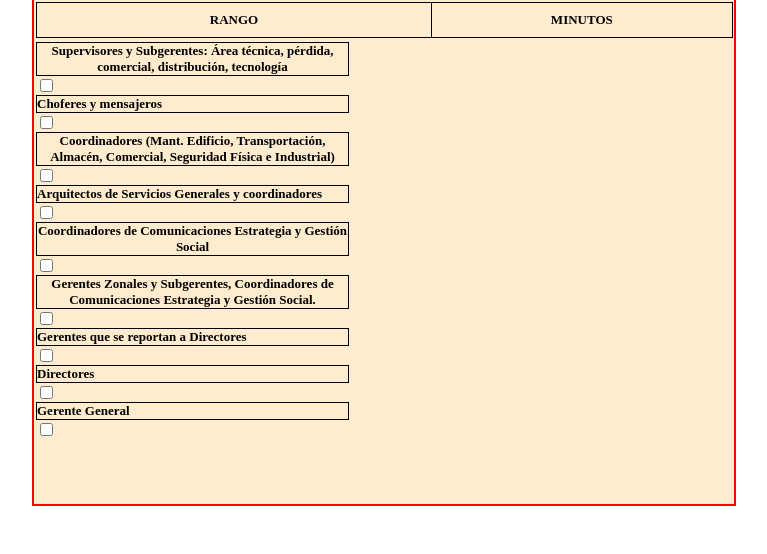
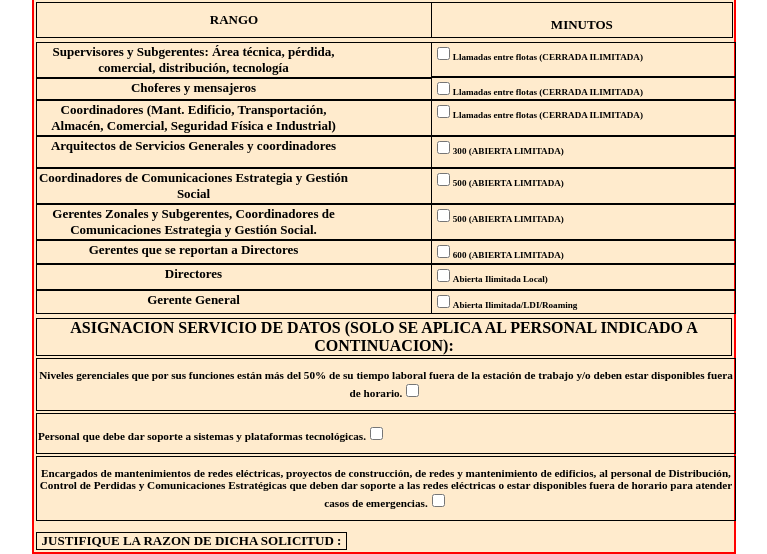
Before and after one commit to Joselitossss/Form-Descargos-HTML, a PHP site: page /Descargo.html in a window 1280 px wide. Shown: the part 456-1010 px from the top of the page, without its empty margins (256-1023 px from the left). Before the commit the page ends 962 px from the top, so only its background shows below. Run offline with PHP 8.4, Linux system fonts and the light colour scheme; lists and menus that the app fills with data are empty.

Commit message:
Add new Information

```diff
--- a/Formularios/Descargo.html
+++ b/Formularios/Descargo.html
@@ -171,51 +171,57 @@
   </tr>
 
   <table>
-    <tr>
 
         <th class="TB-lbl-R" colspan="2">
            Supervisores y Subgerentes: Área técnica, pérdida, comercial, distribución, tecnología
-           <td class="TB-chk-R"><input type="checkbox" name="lpt"></td>
        </th>
 
-       <th class="TB-lbl-R" colspan="2">
+    <!-- *********** -->
+
+       <th class="TB-lbl-R" colspan="2" style="padding-bottom: 3.2px;">
         Choferes y mensajeros
-            <td class="TB-chk-R"><input type="checkbox" name="lpt"></td>
      </th>
+
+     <!-- *********** -->
 
      <th class="TB-lbl-R" colspan="2">
         Coordinadores (Mant. Edificio, Transportación, Almacén, Comercial, Seguridad Física e Industrial)
-            <td class="TB-chk-R"><input type="checkbox" name="lpt"></td>
     </th>
 
-    <th class="TB-lbl-R" colspan="2">
+    <!-- *********** -->
+
+    <th class="TB-lbl-R" colspan="2" style="padding-bottom: 13px;">
         Arquitectos de Servicios Generales y coordinadores
-            <td class="TB-chk-R"><input type="checkbox" name="lpt"></td>
     </th>
+
+    <!-- *********** -->
 
     <th class="TB-lbl-R" colspan="2">
         Coordinadores de Comunicaciones Estrategia y Gestión Social
-            <td class="TB-chk-R"><input type="checkbox" name="lpt"></td>
     </th>
+
+<!-- *********** -->
 
     <th class="TB-lbl-R" colspan="2">
         Gerentes Zonales y Subgerentes, Coordinadores de Comunicaciones Estrategia y Gestión Social.
-            <td class="TB-chk-R"><input type="checkbox" name="lpt"></td>
+
     </th>
 
-    <th class="TB-lbl-R" colspan="2">
+<!-- *********** -->
+
+    <th class="TB-lbl-R" colspan="2" style="padding-bottom: 5px;">
         Gerentes que se reportan a Directores
-            <td class="TB-chk-R"><input type="checkbox" name="lpt"></td>
+
     </th>
 
-    <th class="TB-lbl-R" colspan="2">
+
+    <th class="TB-lbl-R" colspan="2" style="padding-bottom: 7px;">
         Directores
-            <td class="TB-chk-R"><input type="checkbox" name="lpt"></td>
+           <!-- <td class="TB-chk-R"><input type="checkbox" name="lpt"></td>     -->
     </th>
 
-    <th class="TB-lbl-R" colspan="2">
+    <th class="TB-lbl-R" colspan="2" style="padding-bottom: 5px;">
         Gerente General
-            <td class="TB-chk-R"><input type="checkbox" name="lpt"></td>
     </th>
 
  <!-- *********** -->
@@ -233,10 +239,84 @@
 
    <table>
     <tr>
+    <th class="TB-lbl-M" colspan="2" style="padding-bottom: 13.2px;">
+        <label><input type="checkbox">Llamadas entre flotas (CERRADA ILIMITADA)</label>
+    </th>
+
+    <th class="TB-lbl-M" colspan="2" style="padding-bottom: 1px;">
+        <label><input type="checkbox">Llamadas entre flotas (CERRADA ILIMITADA)</label>
+    </th>
+
+    <th class="TB-lbl-M" colspan="2" style="padding-bottom: 14px;">
+        <label><input type="checkbox">Llamadas entre flotas (CERRADA ILIMITADA)</label>
+    </th>
+
+    <th class="TB-lbl-M" colspan="2">
+      <label><input type="checkbox">300 (ABIERTA LIMITADA)</label>
+     </th>
+
+    <th class="TB-lbl-M" colspan="2" style="padding-bottom: 14px;">
+     <label><input type="checkbox">500 (ABIERTA LIMITADA)</label>
+    </th>
+
+    <th class="TB-lbl-M" colspan="2" style="padding-bottom: 14px;">
+     <label><input type="checkbox">500 (ABIERTA LIMITADA)</label>
+    </th>
+
+     <th class="TB-lbl-M" colspan="2" style="padding-bottom: 2px;">
+     <label><input type="checkbox">600 (ABIERTA LIMITADA)</label>
+     </th>
+
+    <th class="TB-lbl-M" colspan="2" style="padding-bottom: 4px;">
+     <label><input type="checkbox">Abierta Ilimitada Local)</label>
+    </th>
+
+    <th class="TB-lbl-M" colspan="2" style="padding-bottom: 2px;">
+      <label><input type="checkbox">Abierta Ilimitada/LDI/Roaming</label>
+    </th>
 
         <!--********-->
 
-</table>
+ </table>
+ </div>
+
+ <div class="TB-as-div">
+    <table class="TB-as">
+        <tr>
+            <th class="TB-as-th" colspan="4">
+                ASIGNACION SERVICIO DE DATOS (SOLO SE APLICA AL PERSONAL INDICADO A CONTINUACION):
+            </th>
+        </tr>
+
+        <th class="TB-lbl-as" colspan="2">
+            <label>Niveles gerenciales que por sus funciones están más del 50% de su tiempo laboral fuera de la estación de trabajo y/o
+                 deben estar disponibles fuera de horario.<input type="checkbox"></label>
+          </th><tr>
+
+          <th class="TB-lbl-as" colspan="2">
+            <label>Personal que debe dar soporte a sistemas y plataformas tecnológicas.<input type="checkbox"></label>
+          </th><tr>
+
+            <th class="TB-lbl-as" colspan="2">
+                <label>Encargados de mantenimientos de redes eléctricas, proyectos de construcción, de redes y mantenimiento de edificios,
+                    al personal de Distribución, Control de Perdidas y Comunicaciones Estratégicas que deben dar soporte a las redes eléctricas o
+                    estar disponibles fuera de horario para atender casos de emergencias.<input type="checkbox"></label>
+              </th><tr>
+
+    </table>
+
+<div id="TB-sol-div">
+    <table id="TB-sol">
+        <tr>
+            <th class="TB-sol-th" colspan="4">
+                JUSTIFIQUE LA RAZON DE DICHA SOLICITUD :
+            </th>
+        </tr>
+    </table>
+</div>
+
+
+
 </div>
 
   </table>
--- a/Formularios/style.css
+++ b/Formularios/style.css
@@ -157,29 +157,40 @@ td{
 }
 
 .TB-M-th{
-    padding: 0;
+    padding-bottom: 0;
     margin: 0%;
     font-size: small;
     width: 100%;
 }
 
-/* The properties that affect the checkboxes and th */
+/* The properties that affect the label and th */
 .TB-lbl-R{
     display: flex;
+    justify-content: center;
     float: left;
-    padding: 0%;
+    padding-top: 1px;
+    padding-bottom: 1px;
+    padding-right: 81.9px;
     margin: 0%;
     font-size: small;
     width: 100%;
 }
 
-
-.TB-chk-R{
-    padding: 0%;
+.TB-lbl-M{
+    display: flex;
+    float: left;
+    padding-top: 1px;
     margin: 0%;
     font-size: small;
     width: 100%;
-    display: flex;
-    float: right;
+}
 
+.TB-as-th{
+    padding: 0;
+    font-size: medium;
+    width: 100%;
 }
+
+.TB-lbl-as{
+   display:flex;
+}
```
